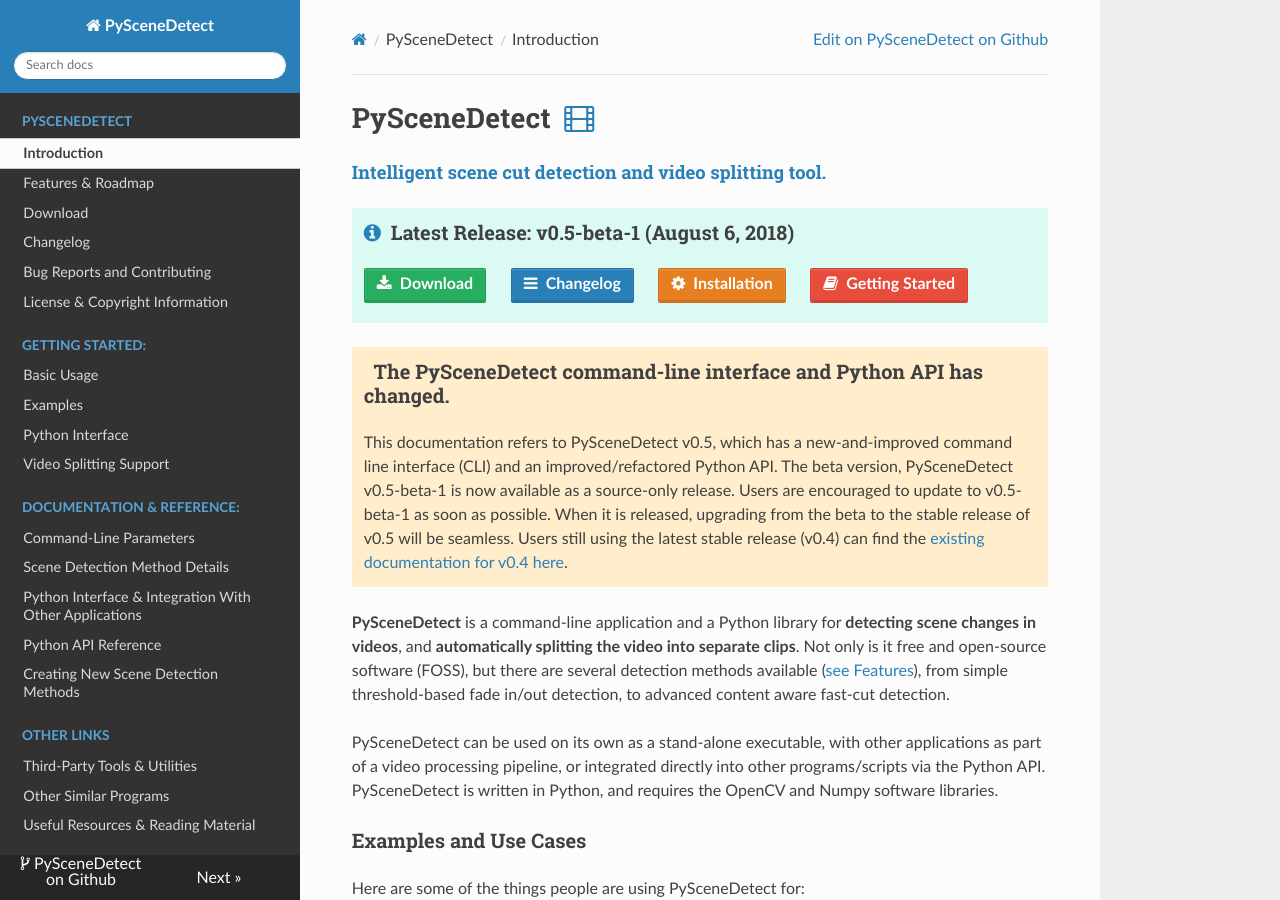
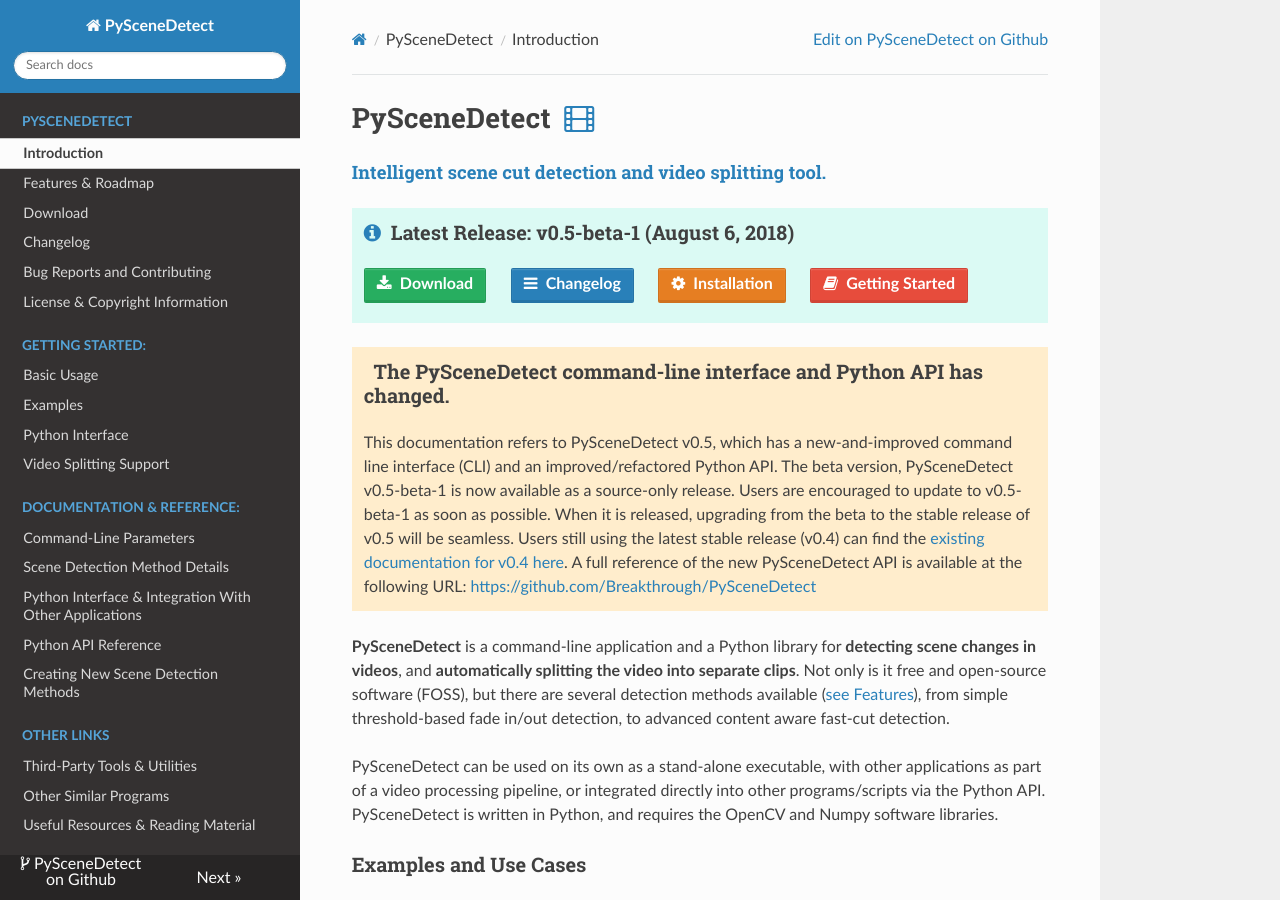
Before and after one commit to vovamushak/PySceneDetect, an MkDocs documentation site: the page built from docs/index.md, in a window 1280 px wide and 900 px high. Built offline with MkDocs 1.6.1, drawn with Linux system fonts in a browser that asks for light colours; nearby versions of some CDN libraries; old or Windows-style settings are respelled for this version of MkDocs.

Commit message:
Update index page to let more people know about new API docs.

```diff
--- a/docs/index.md
+++ b/docs/index.md
@@ -13,6 +13,10 @@ This documentation refers to PySceneDetect v0.5, which has a new-and-improved co
 The beta version, PySceneDetect v0.5-beta-1 is now available as a source-only release.  Users are encouraged to update to v0.5-beta-1 as soon as possible. When it is released, upgrading from the beta to the stable release of v0.5 will be seamless.
 
 Users still using the latest stable release (v0.4) can find the <a href="https://pyscenedetect.readthedocs.io/en/v0.4/">existing documentation for v0.4 here</a>.
+
+A full reference of the new PySceneDetect API is available at the following URL:
+
+<a href="https://github.com/Breakthrough/PySceneDetect">https://github.com/Breakthrough/PySceneDetect</a>
 </div>
 
 **PySceneDetect** is a command-line application and a Python library for **detecting scene changes in videos**, and **automatically splitting the video into separate clips**.  Not only is it free and open-source software (FOSS), but there are several detection methods available ([see Features](features.md)), from simple threshold-based fade in/out detection, to advanced content aware fast-cut detection.
```
